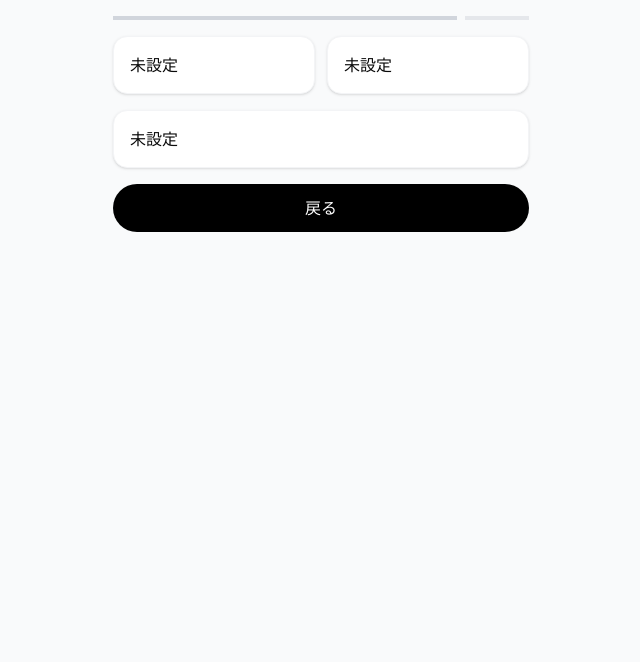
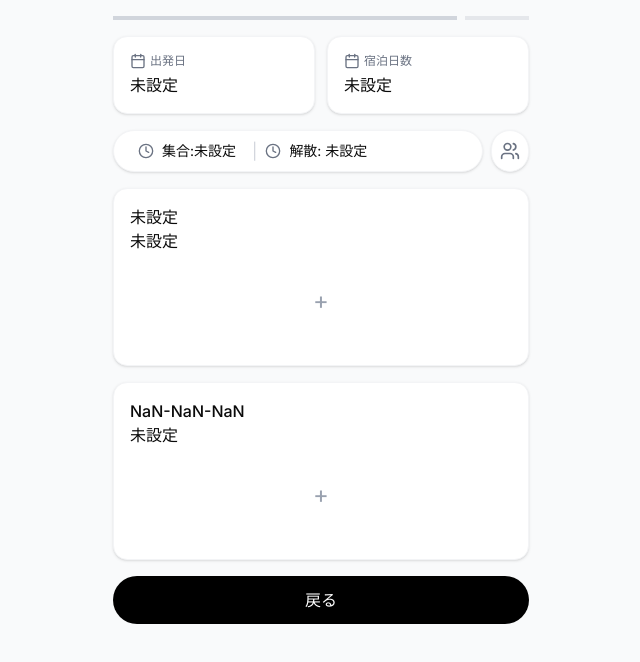
Before and after one commit to Mugichan-maru/travel-dev, a Next.js app: page /list in a window 1280 px wide. Shown: the top 662 px of the page, without its empty margins (319-959 px from the left). Built offline with nearby package versions, Linux system fonts and the light colour scheme.

Commit message:
fix list layaout

```diff
--- a/src/app/list/page.tsx
+++ b/src/app/list/page.tsx
@@ -1,32 +1,85 @@
 // app/list/page.tsx
 "use client";
 
+import Link from "next/link";
+import { Calendar, Clock, Users } from "lucide-react";
 import { useSearchParams } from "next/navigation";
+import { Input } from "@/components/ui/input";
 import { Suspense } from "react";
-import Link from "next/link";
 import { FormData } from "../types/form";
 
+// TravelInfoコンポーネントを分離
 function TravelInfo({ travelInfo }: { travelInfo: FormData }) {
   return (
-    <div>
+    <>
       {/* 旅行基本情報 */}
       <div className="grid grid-cols-2 gap-3 mb-4">
         <div className="bg-white rounded-xl p-4 shadow-sm border border-gray-100">
+          <div className="flex items-center mb-1 text-gray-500">
+            <Calendar className="w-4 h-4 mr-1" />
+            <span className="text-xs">出発日</span>
+          </div>
           <div className="font-medium">{travelInfo.startDate}</div>
         </div>
         <div className="bg-white rounded-xl p-4 shadow-sm border border-gray-100">
+          <div className="flex items-center mb-1 text-gray-500">
+            <Calendar className="w-4 h-4 mr-1" />
+            <span className="text-xs">宿泊日数</span>
+          </div>
           <div className="font-medium">{travelInfo.stayNights}</div>
         </div>
       </div>
-    </div>
+
+      {/* 集合・解散時間 */}
+      <div className="flex mb-4">
+        <div className="bg-white rounded-full py-2 px-6 flex items-center flex-grow shadow-sm border border-gray-100">
+          <div className="flex items-center">
+            <Clock className="w-4 h-4 mr-2 text-gray-500" />
+            <span className="text-sm mr-2">
+              集合:{travelInfo.departureTime}
+              {/* <Input value={travelInfo.departureTime} /> */}
+            </span>
+            <span className="mx-2 text-gray-300">|</span>
+            <Clock className="w-4 h-4 mr-2 text-gray-500" />
+            <span className="text-sm">解散: {travelInfo.disbandTime}</span>
+          </div>
+        </div>
+        <button className="bg-white rounded-full p-2 ml-2 shadow-sm border border-gray-100">
+          <Users className="w-5 h-5 text-gray-500" />
+        </button>
+      </div>
+    </>
   );
 }
 
 function TravelContents({ travelInfo }: { travelInfo: FormData }) {
+  const date = new Date(travelInfo.startDate);
+  date.setDate(date.getDate() + Number(travelInfo.stayNights));
+
+  const year = date.getFullYear();
+  const month = String(date.getMonth() + 1).padStart(2, "0");
+  const day = String(date.getDate()).padStart(2, "0");
+  const formatted = `${year}-${month}-${day}`;
   return (
     <div>
       <div className="bg-white rounded-xl p-4 mb-4 shadow-sm border border-gray-100">
         <div className="font-medium">{travelInfo.startDate}</div>
+        <div className="font-medium">{travelInfo.departureTime}</div>
+        <div className="h-24 flex items-center justify-center">
+          <button className="text-gray-400">
+            <span className="text-2xl">+</span>
+          </button>
+        </div>
+      </div>
+
+      <div className="bg-white rounded-xl p-4 mb-4 shadow-sm border border-gray-100">
+        <div className="font-medium">{formatted}</div>
+        <div className="font-medium">{travelInfo.disbandTime}</div>
+        <div className="h-24 flex items-center justify-center">
+          <button className="text-gray-400">
+            <span className="text-2xl">+</span>
+          </button>
+        </div>
       </div>
     </div>
   );
@@ -46,6 +99,7 @@ function TravelScheduleContent() {
   return (
     <>
       <TravelInfo travelInfo={travelInfo} />
+
       {[1].map((item) => (
         <TravelContents key={item} travelInfo={travelInfo} />
       ))}
@@ -54,6 +108,16 @@ function TravelScheduleContent() {
 }
 
 export default function TravelItinerary() {
+  const params = useSearchParams();
+
+  // URLパラメータから値を取得
+  const travelInfo = {
+    startDate: params.get("startDate") || "未設定",
+    stayNights: params.get("stayNights") || "未設定",
+    departureTime: params.get("departureTime") || "未設定",
+    disbandTime: params.get("disbandTime") || "未設定",
+  };
+
   return (
     <div className="max-w-md mx-auto bg-gray-50 min-h-screen p-4 flex flex-col">
       {/* ヘッダー部分 */}
@@ -62,10 +126,15 @@ export default function TravelItinerary() {
         <div className="h-1 bg-gray-200 w-16"></div>
       </div>
 
-      {/* SuspenseでTravelScheduleContentをラップ */}
+      {/* SuspenseでTravelInfoをラップ */}
       <Suspense fallback={<div>Loading...</div>}>
         <TravelScheduleContent />
       </Suspense>
+
+      {/* コンテンツエリア - 3つのカード */}
+      {/* {[1].map((item) => (
+        <TravelContents key={item} travelInfo={travelInfo} />
+      ))} */}
 
       {/* 戻るボタン */}
       <Link href="/form" className="block">
@@ -73,6 +142,13 @@ export default function TravelItinerary() {
           戻る
         </button>
       </Link>
+
+      {/* ナビゲーションアイコン */}
+      {/* <div className="flex justify-center">
+        <div className="bg-black text-white rounded-full w-10 h-10 flex items-center justify-center">
+          <span className="font-semibold">N</span>
+        </div>
+      </div> */}
     </div>
   );
 }
```
